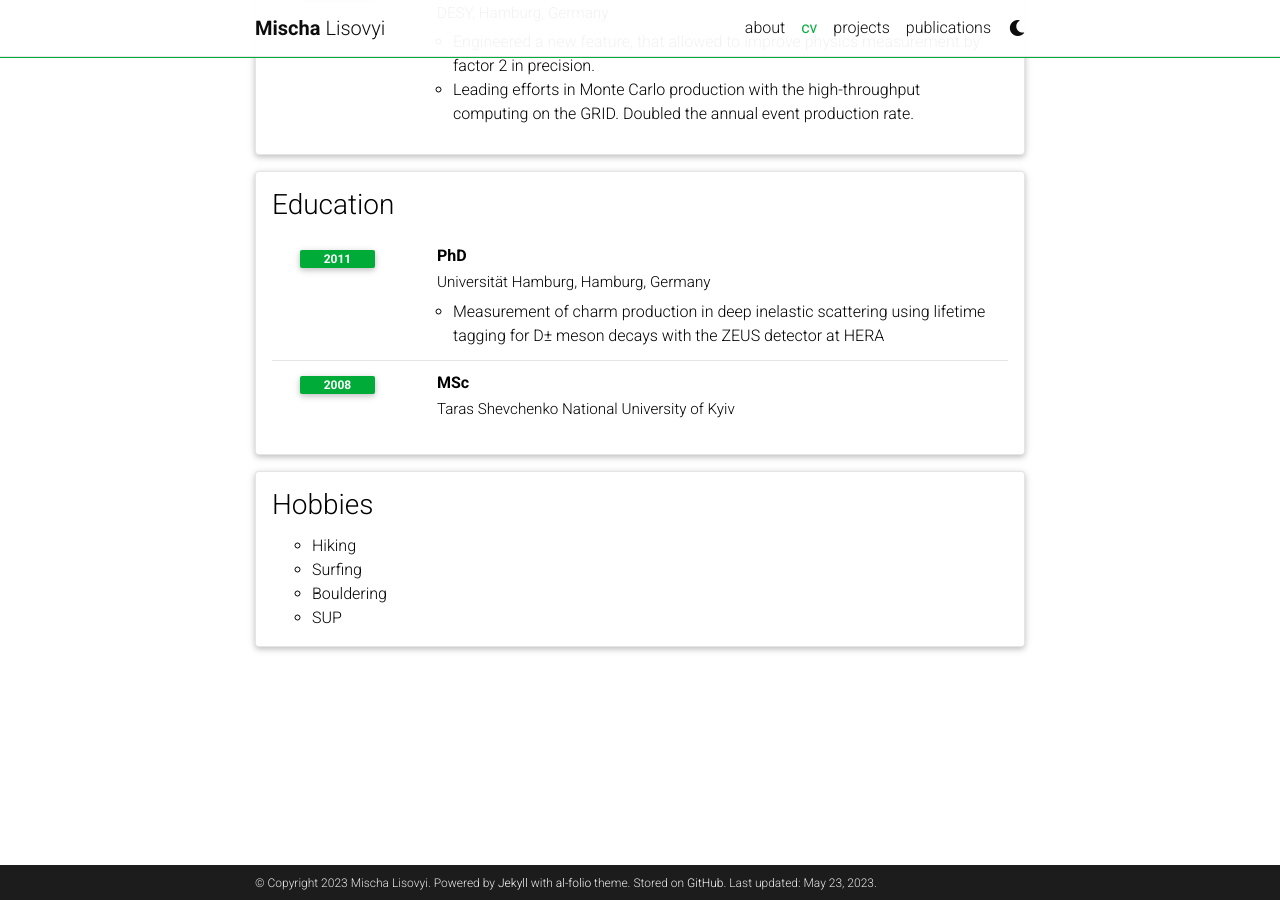
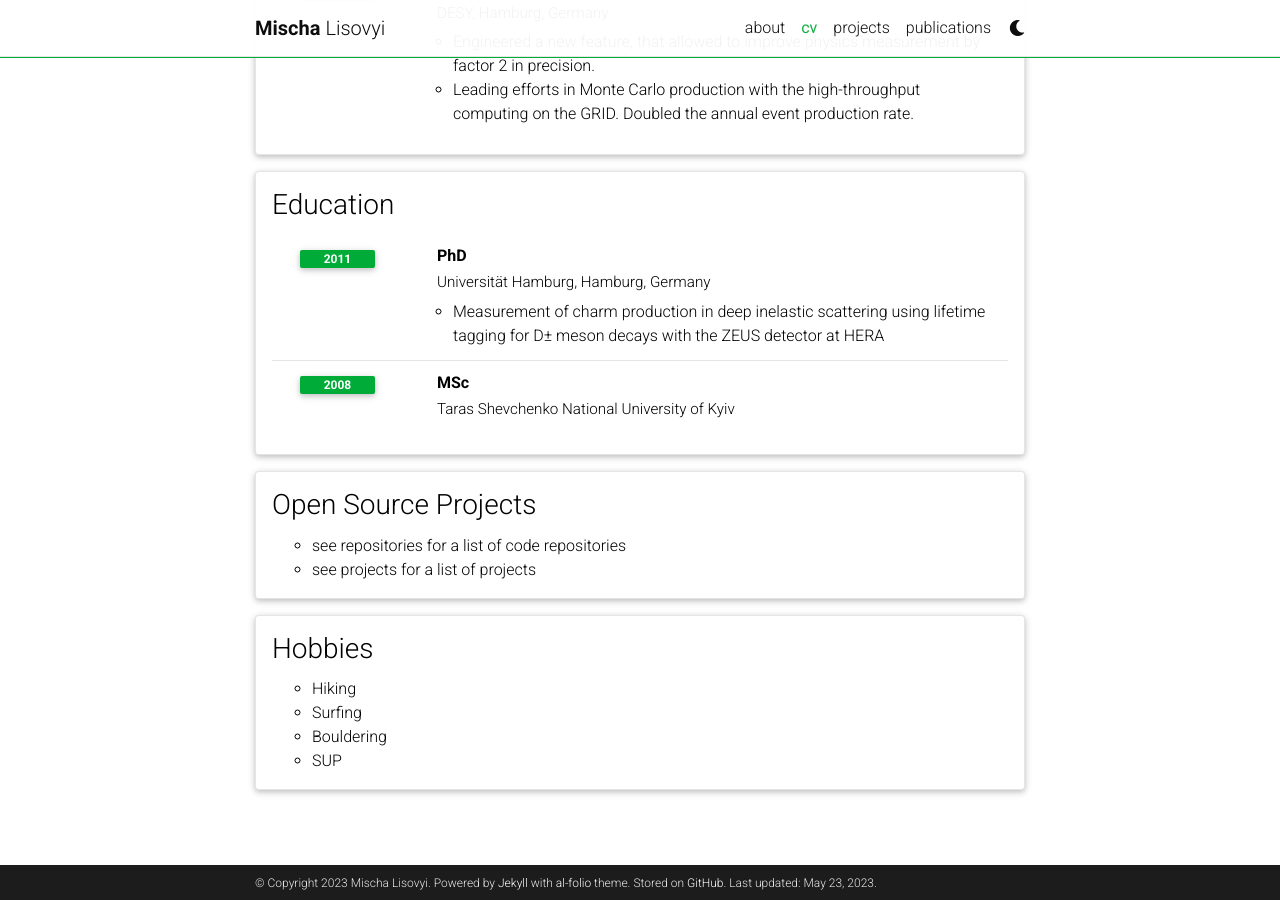
Before and after one commit to mlisovyi/mlisovyi.github.io, a Jekyll site: the page built from _pages/cv.md, in a window 1280 px wide and 900 px high, scrolled down 1608 px. Built offline with Jekyll 4.4.1, drawn with Linux system fonts in a browser that asks for light colours; comment, search, counter and statistics services are not loaded; a style sheet for code colours, icons or effects is not loaded.

Commit message:
add osp back with proper links

```diff
--- a/_data/cv.yml
+++ b/_data/cv.yml
@@ -78,6 +78,12 @@
       institution: Taras Shevchenko National University of Kyiv
       year: 2008
 
+- title: Open Source Projects
+  type: list
+  contents:
+    - see <a "https://mlisovyi.github.io/repositories/" target="_blank">repositories</a> for a list of code repositories
+    - see <a "https://mlisovyi.github.io/projects/" target="_blank">projects</a> for a list of projects
+
 - title: Hobbies
   type: list
   contents:
```
